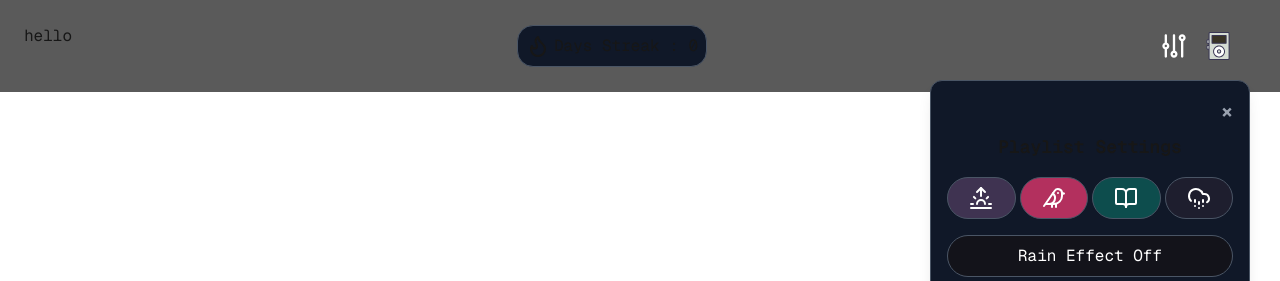
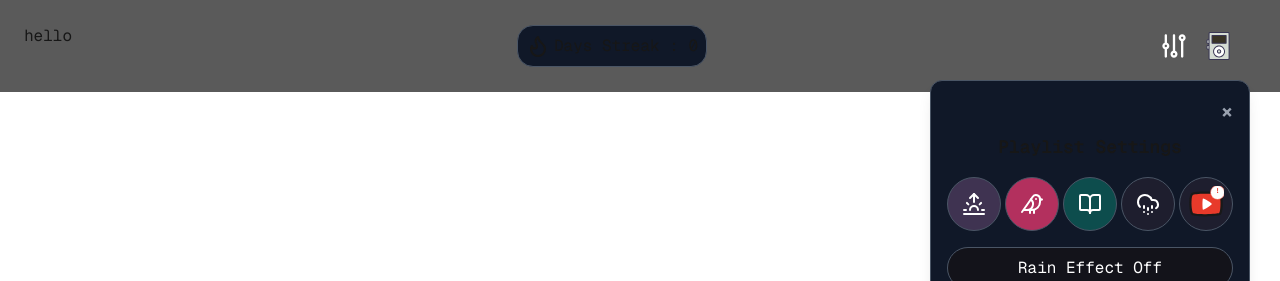
Before and after one commit to atheenaoteyza/alpha-saas, a Next.js app: page /dashboard in a window 1280 px wide. Both pictures are taken after a click on the icon 1218 px from the left and 46 px from the top of the page. Shown: the top 281 px of the page. Built offline with nearby package versions, Linux system fonts and the light colour scheme; no server answers.

Commit message:
feat: add an option to remove video

```diff
--- /dev/null
+++ b/assets/RemoveVideo.jsx
@@ -0,0 +1,36 @@
+const RemoveVideoIcon = () => (
+  <svg viewBox="0 0 256 256" xmlns="http://www.w3.org/2000/svg" fill="none">
+    {/* Background shape */}
+    <path
+      d="M30 57c18.48-13.12 188.13-13.34 200.18 3.38s13.55 129.91-5.8 139.11-179.03 15.09-194.38-1.49-19.61-127 0-141z"
+      fill="#e83a2a"
+    />
+    <path
+      d="M113.38 216.51c-77.15 0-86.17-9.74-89.24-13-13.97-15.11-17.58-75.9-13.94-111.13 2.33-22.58 7.3-36.28 15.17-41.87 3.63-2.57 11.84-6.28 41.33-8.81 18.68-1.6 42.08-2.37 65.87-2.17 24.5.21 47.51 1.46 64.79 3.51 29.07 3.45 36.18 8.36 39.31 12.69 7.59 10.52 9.66 40.46 10.23 57.37.93 27.89-1.08 54.5-5.36 71.19-3.18 12.38-7.54 19.51-13.72 22.45-13.35 6.35-68.33 9.27-102 9.69q-6.51.08-12.44.08zm-78.74-153c-.24.21-5.83 4.49-8.53 30.49-1.85 17.9-1.66 40.64.5 60.84 2.65 24.76 7.07 35.36 9.25 37.72 4 3.56 31.64 8.65 91 7.83 51.53-.71 87.59-5.14 94-8.09.33-.26 3.91-3.44 6.85-19.88 3-16.75 4.1-40.75 3-64.18-1.24-25.69-4.71-39.57-6.84-42.94-4.7-3.67-34.05-9.49-94.18-9.81-56.59-.3-90.17 4.62-95 8z"
+      fill="#191919"
+    />
+
+    {/* Optional background white triangle shape */}
+    <path
+      d="M106.64 88.63c-5.53 3.52-3.88 75.56-.68 79.8s63.75-34 63.8-40.81-57.58-42.51-63.12-38.99z"
+      fill="#ffffff"
+    />
+
+    {/* Error sign in the center (circle + exclamation mark) */}
+    <g transform="translate(210, 46)">
+      <circle r="50" fill="white" stroke="#e83a2a" strokeWidth="4" />
+      <text
+        x="0"
+        y="7"
+        textAnchor="middle"
+        fontSize="50"
+        fontWeight="bold"
+        fill="#e83a2a"
+      >
+        !
+      </text>
+    </g>
+  </svg>
+);
+
+export default RemoveVideoIcon;
--- a/components/MusicPlayer.js
+++ b/components/MusicPlayer.js
@@ -9,6 +9,7 @@ import {
   WavesIcon,
 } from "lucide-react";
 import { useState } from "react";
+import RemoveVideoIcon from "@/assets/RemoveVideo";
 
 export default function MusicPlayer({
   dispatch,
@@ -185,8 +186,19 @@ export default function MusicPlayer({
               >
                 <CloudHail />
               </button>
+              <button
+                onClick={() =>
+                  dispatch({
+                    type: "TOGGLE_VIDEO",
+                  })
+                }
+                className="bg-[#1E1E2E] text-white border rounded-full border-gray-600 w-full mb-[1rem] flex items-center justify-center p-2 hover:bg-[#13131A] transition"
+              >
+                <RemoveVideoIcon />
+              </button>
             </div>
             <button
+              disabled={!state.isVideo}
               onClick={() => {
                 audioDispatch({
                   type: "TOGGLE_RAIN_EFFECT",
--- a/components/ToolSection.js
+++ b/components/ToolSection.js
@@ -3,7 +3,7 @@ import { UserButton } from "@clerk/nextjs";
 import DeviceIcon from "@/assets/DeviceIcon";
 import SlidersIcon from "@/assets/Equalizer";
 import MusicPlayer from "@/components/MusicPlayer";
-import { useState } from "react";
+import { useState, useEffect } from "react";
 
 export default function ToolSection({
   dispatch,
@@ -17,6 +17,15 @@ export default function ToolSection({
   function handleSettingsClick(value) {
     setIsSettings(value);
   }
+
+  useEffect(() => {
+    !state.isVideo
+      ? audioDispatch({
+          type: "TOGGLE_RAIN_EFFECT",
+          payload: false,
+        })
+      : "";
+  }, [state.isVideo]);
 
   return (
     <>
--- a/components/YoutubeBackground.js
+++ b/components/YoutubeBackground.js
@@ -19,6 +19,7 @@ export default function YoutubeBackground({ state, audioState }) {
       {" "}
       <div className="w-full max-w-[100vw] aspect-video relative">
         {" "}
+        {state.isVideo && (
           <ReactPlayer
             key={`${videoId}-${state.restartVideo}`}
             volume={state.volume}
@@ -51,6 +52,7 @@ export default function YoutubeBackground({ state, audioState }) {
               },
             }}
           />
+        )}
         {audioState.rainEffect && shouldShowRain && (
           <div
             className="absolute top-0 left-20 w-full h-full z-10"
--- a/reducers/appReducer.js
+++ b/reducers/appReducer.js
@@ -1,4 +1,5 @@
 export const lofiInitialState = {
+  isVideo: true,
   videoId: "vYIYIVmOo3Q",
   isMuted: true,
   volume: 0.5,
@@ -21,6 +22,12 @@ export const lofiInitialState = {
 
 export function lofiReducer(state, action) {
   switch (action.type) {
+    case "TOGGLE_VIDEO":
+      return {
+        ...state,
+        isVideo: !state.isVideo,
+      };
+
     case "TOGGLE_RUNNING":
       return {
         ...state,
--- a/reducers/audioReducer.js
+++ b/reducers/audioReducer.js
@@ -36,8 +36,12 @@ export function audioReducer(state, action) {
     case "TOGGLE_RAIN_EFFECT":
       return {
         ...state,
-        rainEffect: !state.rainEffect,
+        rainEffect:
+          typeof action.payload === "boolean"
+            ? action.payload
+            : !state.rainEffect,
       };
+
     case "MUTE_AUDIO":
       return audioInitialState;
     default:
```
Lines whose indentation alone changed are shown as unchanged.
